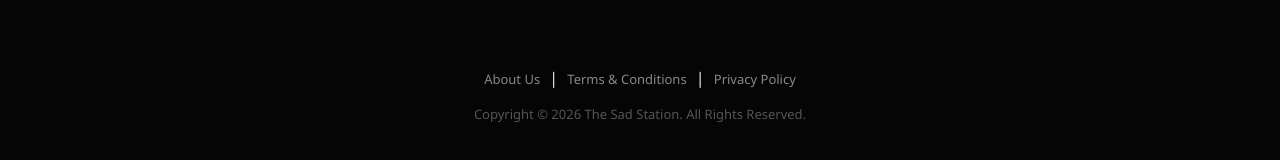
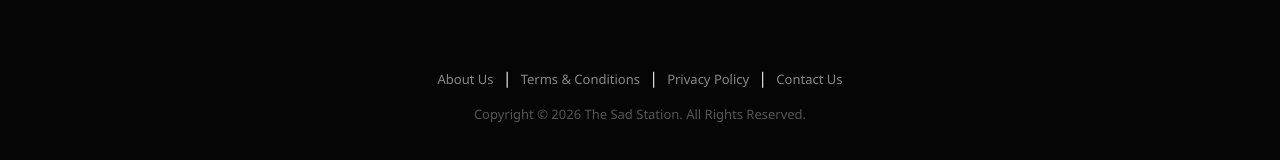
Before and after one commit to thesadstation/n, a plain HTML site: page profile.html in a window 1280 px wide. Shown: the part 781-941 px from the top of the page. Drawn offline with Linux system fonts and the light colour scheme; no server answers.

Commit message:
Update profile.html

```diff
--- a/profile.html
+++ b/profile.html
@@ -99,7 +99,8 @@
             <div class="footer-links" style="margin-bottom: 15px;">
                 <a href="about.html" style="text-decoration: none; color: #888; margin: 0 5px;">About Us</a> |
                 <a href="terms.html" style="text-decoration: none; color: #888; margin: 0 5px;">Terms & Conditions</a> |
-                <a href="privacy.html" style="text-decoration: none; color: #888; margin: 0 5px;">Privacy Policy</a>
+                <a href="privacy.html" style="text-decoration: none; color: #888; margin: 0 5px;">Privacy Policy</a> |
+                <a href="contact.html" style="text-decoration: none; color: #888; margin: 0 5px;">Contact Us</a>
             </div>
             <p class="copyright" style="color: #555; font-size: 13px;">Copyright &copy; 2026 The Sad Station. All Rights Reserved.</p>
         </div>
```
